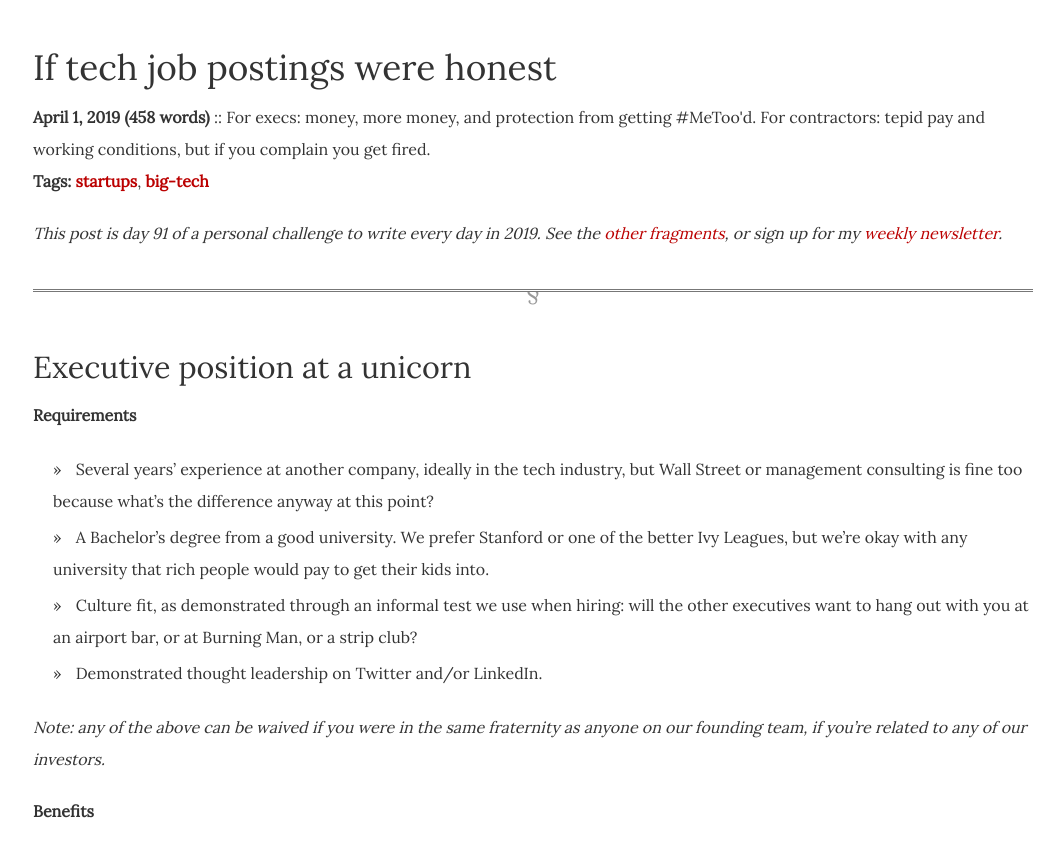
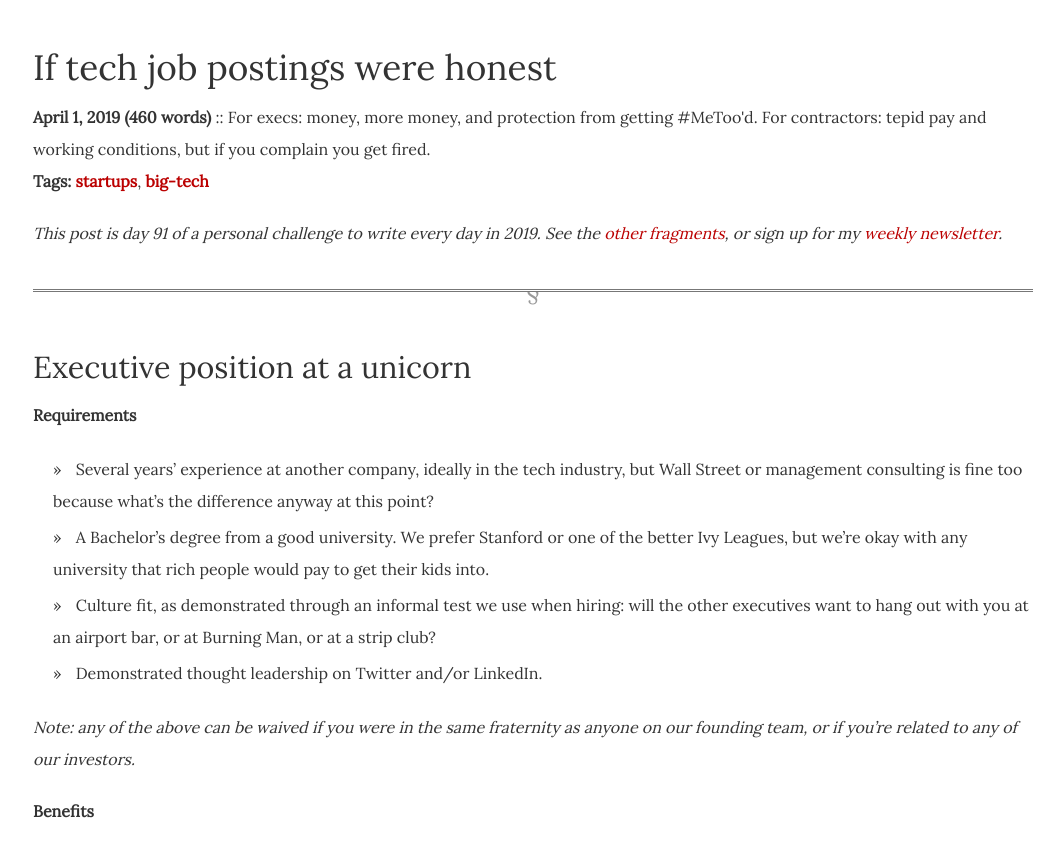
Before and after one commit to dellsystem/dellsystem.github.io, a Jekyll site: the page built from _posts/2019-4-1-fragments-91.md, in a window 1280 px wide. Shown: the part 166-1021 px from the top of the page, without its empty margins (107-1171 px from the left). Built offline with Jekyll 4.4.1, drawn with Linux system fonts in a browser that asks for light colours.

Commit message:
Fix typos in fragments-91

```diff
--- a/_posts/2019-4-1-fragments-91.md
+++ b/_posts/2019-4-1-fragments-91.md
@@ -13,10 +13,10 @@ tags:
 
 * Several years' experience at another company, ideally in the tech industry, but Wall Street or management consulting is fine too because what's the difference anyway at this point?
 * A Bachelor's degree from a good university. We prefer Stanford or one of the better Ivy Leagues, but we're okay with any university that rich people would pay to get their kids into.
-* Culture fit, as demonstrated through an informal test we use when hiring: will the other executives want to hang out with you at an airport bar, or at Burning Man, or a strip club?
+* Culture fit, as demonstrated through an informal test we use when hiring: will the other executives want to hang out with you at an airport bar, or at Burning Man, or at a strip club?
 * Demonstrated thought leadership on Twitter and/or LinkedIn.
 
-_Note: any of the above can be waived if you were in the same fraternity as anyone on our founding team, if you're related to any of our investors._
+_Note: any of the above can be waived if you were in the same fraternity as anyone on our founding team, or if you're related to any of our investors._
 
 **Benefits**
 
```
